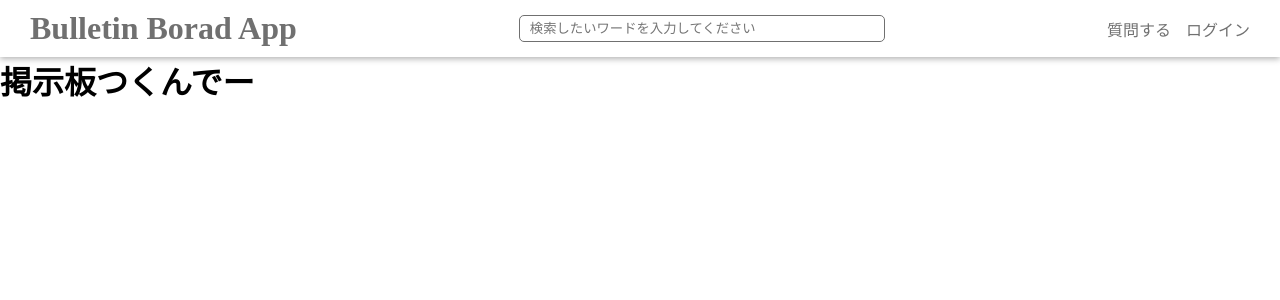
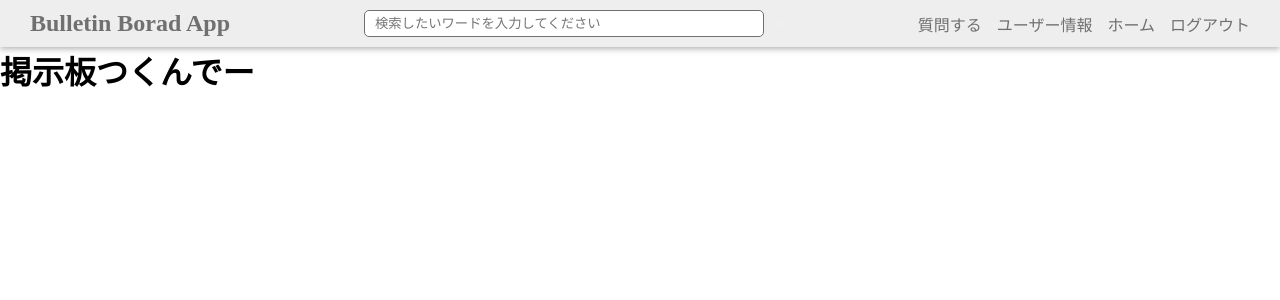
Before and after one commit to 2022-team-bulletin-board/2022-bulletin-board-application, a PHP site: page / in a window 1280 px wide. Shown: the top 300 px of the page. Run offline with PHP 8.4, Linux system fonts and the light colour scheme.

Commit message:
検索ボタンの追加、リンクの追加

```diff
--- a/css/main.css
+++ b/css/main.css
@@ -30,6 +30,7 @@ li {
   width: 100%;
   padding: 10px 30px;
   color: #707070;
+  background-color: #eee;
   box-shadow: 0 2px 6px 0 rgba(0,0,0,0.3);
 }
 
@@ -40,16 +41,36 @@ li {
 }
 
 .header-wrapper h1 {
+  font-size: 1.5rem;
   text-transform: capitalize;
 }
 
 .search-box {
+  display: flex;
+}
+
+.search-box input {
   display: block;
-  width: 30%;
+  width: 400px;
+  min-width: 200px;
+  margin-right: 10px;
   padding: 5px 10px;
   border-radius: 5px;
   outline: none;
   border: 1px solid #707070;
+}
+
+.btn.search {
+  display: inline-block;
+  border: none;
+  border-radius: 5px;
+  padding: 5px;
+}
+
+.btn.search i  {
+  font-size: 1.5rem;
+  color: #707070;
+  cursor: pointer;
 }
 
 .links-box {
--- a/header.php
+++ b/header.php
@@ -1,10 +1,20 @@
 <header class="header">
     <div class="header-wrapper">
       <h1>bulletin borad app</h1>
-    <input class="search-box" type="search" name="search-word" placeholder="検索したいワードを入力してください">
+      <div class="search-box">
+        <input type="search" name="question_id" placeholder="検索したいワードを入力してください">
+        <form action="#" method="GET" id="search-form">
+          <button type="submit" class="btn search">
+            <i class="fa-solid fa-magnifying-glass"></i>
+          </button>
+
+        </form>
+      </div>
       <div class="links-box">
         <a href="#" class="header-link">質問する</a>
-      <a href="#" class="header-link">ログイン</a>
+        <a href="#" class="header-link">ユーザー情報</a>
+        <a href="#" class="header-link">ホーム</a>
+        <a href="#" class="header-link">ログアウト</a>
       </div>
     </div>
   </header>
```
Lines whose indentation alone changed are shown as unchanged.
